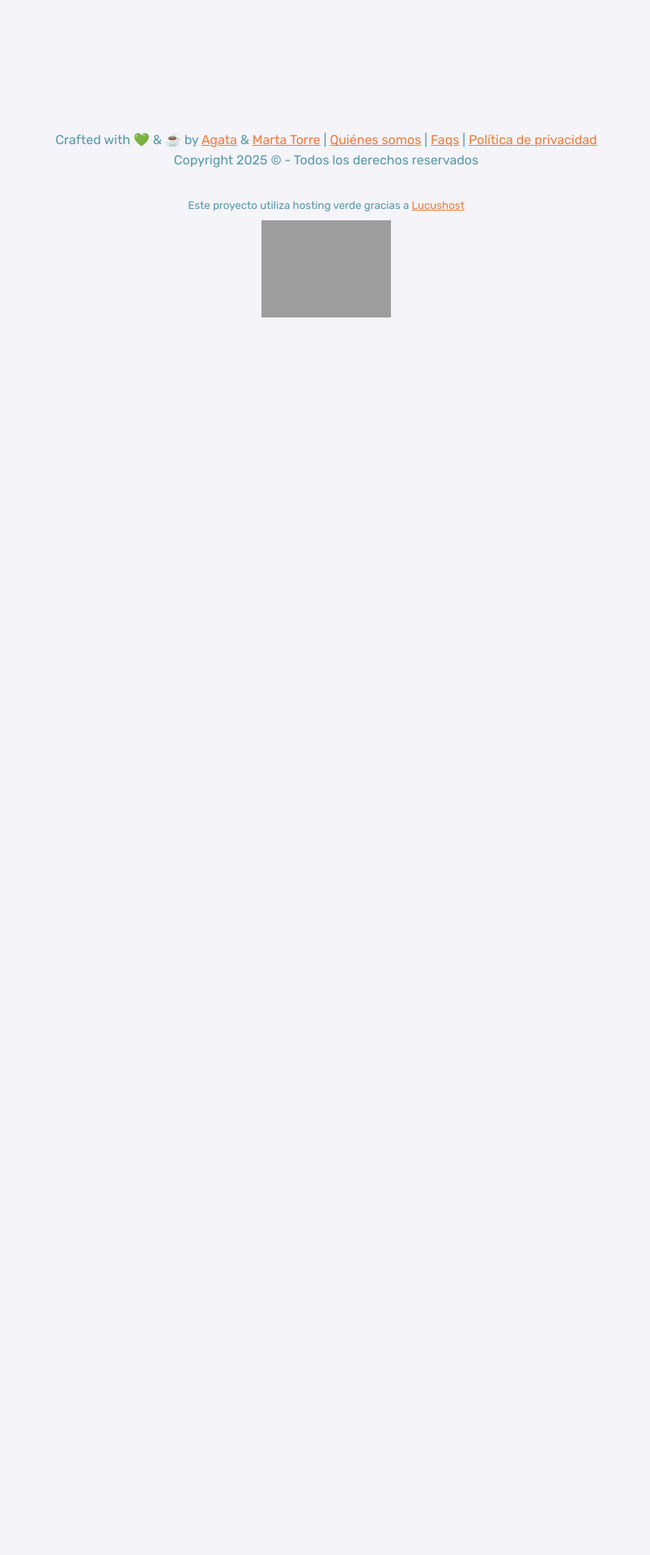
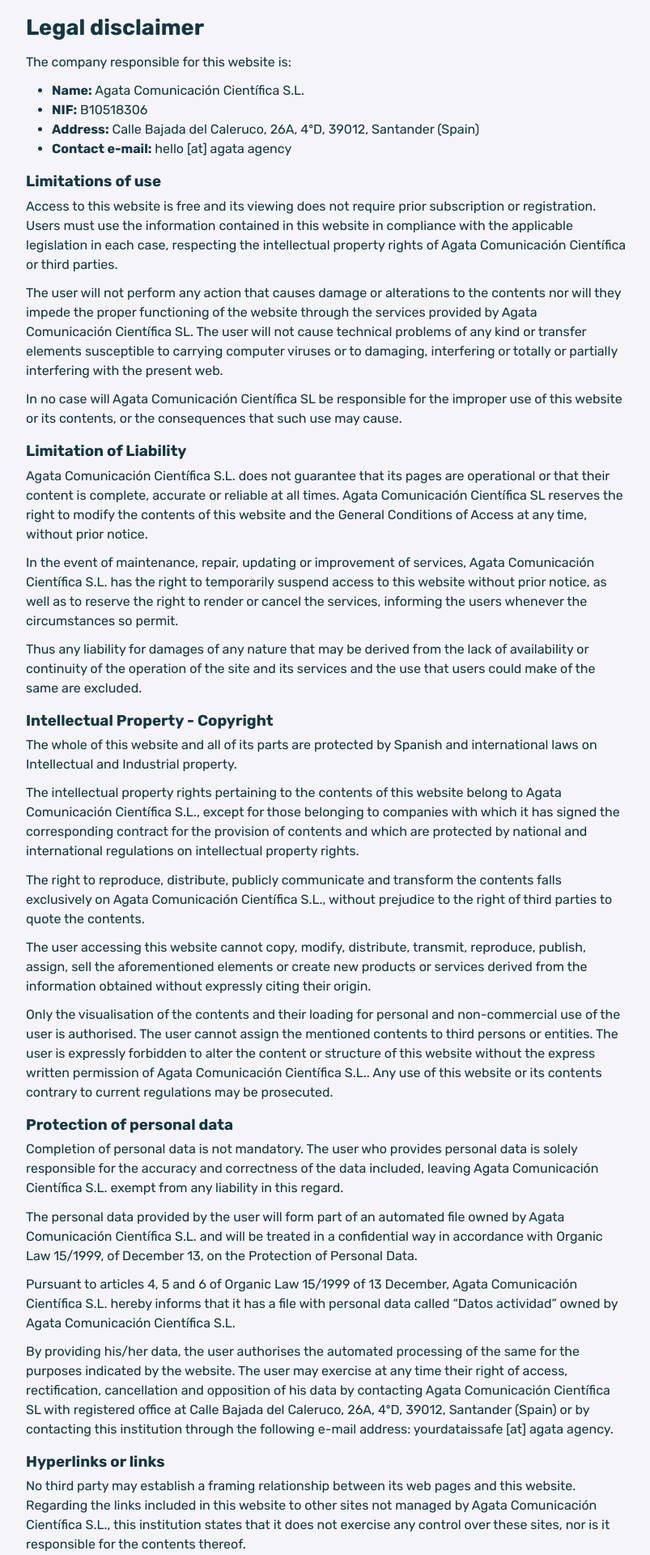
Before and after one commit to martatorredev/ChatPec, a React (Vite) app in the folder frontend/: page /legal_disclaimer in a window 1280 px wide. Shown: the part 340-2260 px from the top of the page at 81% size, without its empty margins (237-1040 px from the left). Before the commit the page ends 800 px from the top, so only its background shows below. Built offline with nearby package versions, Linux system fonts and the light colour scheme; grey boxes are pictures that could not be loaded.

Commit message:
feat: Add Legal Notice page and update Footer links

```diff
--- a/frontend/src/App.jsx
+++ b/frontend/src/App.jsx
@@ -6,6 +6,7 @@
 import Footer from "./components/Footer/Footer";
 import Faqs from "./pages/Faqs/Faqs";
 import PrivacyPolicy from "./pages/PrivacyPolicy/PrivacyPolicy";
+import LegalNotice from "./pages/LegalNotice/LegalNotice";
 
 function App() {
    return (
@@ -17,6 +18,7 @@
                <Route path="/about" element={<About />} />
                <Route path="/faqs" element={<Faqs />} />
                <Route path="/privacy_policy" element={<PrivacyPolicy />} />
+               <Route path="/legal_disclaimer" element={<LegalNotice/>}/>
             </Routes>
             <Footer />
          </BrowserRouter>
--- a/frontend/src/components/Footer/Footer.jsx
+++ b/frontend/src/components/Footer/Footer.jsx
@@ -25,7 +25,7 @@
             <Link to="/faqs" className={styles.link}>
                Faqs
             </Link>{" "}
-            | <Link to="/privacy_policy">Política de privacidad</Link>
+            | <Link to="/privacy_policy">Política de privacidad</Link> | <Link to="/legal_disclaimer">Legal disclaimer</Link>
          </p>
          <p>Copyright {getCurrentYear()} © - Todos los derechos reservados</p>
          <small>
--- a/frontend/src/pages/LegalNotice/LegalNotice.jsx
+++ b/frontend/src/pages/LegalNotice/LegalNotice.jsx
@@ -1,46 +1,127 @@
-import styles from "./About.module.css";
-
+import AboutStyles from "../About/About.module.css";
+import styles from "./LegalNotice.module.css";
 const LegalNotice = () => {
    return (
-      <div className={styles.ct}>
+      <div className={AboutStyles.ct + ` ${styles.ct}`}>
          <section>
-            <h2>Quiénes somos</h2>
-            <p>
-               Desde Agata estábamos preocupados por el impacto medioambiental que tiene la inteligencia artificial (IA) generativa. El tremendo
-               repunte de estas herramientas conlleva unas consecuencias medioambientales que no son muy conocidas, y queríamos poner el foco en
-               ese tema. Por eso contactamos a Marta Torre, nuestra desarrolladora web de confianza, para ponernos a trabajar en un proyecto
-               conjunto para comunicar sobre los problemas de la IA generativa.
-            </p>
-            <br />
-            <p>
-               Para nosotros es importante resaltar el adjetivo &quot;generativas&quot;, puesto que son las IAs más contaminantes. Además,
-               normalmente no cubren ninguna necesidad real de los usuarios, y tienen un coste energético mucho mayor que otras alternativas
-               mejores, como los buscadores. Para saber cuál es el edificio más alto del mundo, pregúntale a DuckDuckGo y no a una IA generativa
-               de texto, que sacarás mejor información y consumirás menos recursos.
-            </p>
-            <br />
-            <p>Detrás de ChatPEC estamos dos equipos:</p>
+            <h2>Legal disclaimer</h2>
+            <p>The company responsible for this website is:</p>
             <ul>
-               <li>Agata Communications, una agencia especializada en comunicación de ciencia e innovación.</li>
                <li>
-                  Marta Torre, una desarrolladora freelance con más de 12 años de experiencia en creación de páginas web, apps móviles y plugins.
+                  <b>Name:</b> Agata Comunicación Científica S.L.
+               </li>
+               <li>
+                  <b>NIF:</b> B10518306
+               </li>
+               <li>
+                  <b>Address:</b> Calle Bajada del Caleruco, 26A, 4ºD, 39012, Santander (Spain)
+               </li>
+               <li>
+                  <b>Contact e-mail:</b> hello [at] agata agency
                </li>
             </ul>
-         </section>
-         <section>
-            <h2>¿Por qué ChatPEC?</h2>
-            <p>
-               Desde Agata estábamos preocupados por el impacto medioambiental que tienen las IAs generativas. El tremendo auge en su uso
-               conlleva impactos medioambientales que no son muy conocidos, y queríamos poner el foco en ese tema.
-            </p>
-            <br />
-            <p>
-               Para nosotros es importante resaltar el adjetivo "generativas", puesto que son las IAs en las que vemos mayor conflicto.
-               Normalmente no cubren necesidades reales de los usuarios, y tienen un coste energético mucho mayor que otras alternativas mejores
-               (pregúntale a DuckDuckGo y no a una IA generativa de texto, que sacarás mejor información y consumirás menos recursos).
-            </p>
-            <br />
-            <p>PEC es Por El Clima, no Por El Culo.</p>
+            <div>
+               <h3>Limitations of use</h3>
+               <p>
+                  Access to this website is free and its viewing does not require prior subscription or registration. Users must use the
+                  information contained in this website in compliance with the applicable legislation in each case, respecting the intellectual
+                  property rights of Agata Comunicación Científica or third parties.
+               </p>
+               <p>
+                  The user will not perform any action that causes damage or alterations to the contents nor will they impede the proper
+                  functioning of the website through the services provided by Agata Comunicación Científica SL. The user will not cause technical
+                  problems of any kind or transfer elements susceptible to carrying computer viruses or to damaging, interfering or totally or
+                  partially interfering with the present web.
+               </p>
+               <p>
+                  In no case will Agata Comunicación Científica SL be responsible for the improper use of this website or its contents, or the
+                  consequences that such use may cause.
+               </p>
+            </div>
+            <div>
+               <h3>Limitation of Liability</h3>
+               <p>
+                  Agata Comunicación Científica S.L. does not guarantee that its pages are operational or that their content is complete,
+                  accurate or reliable at all times. Agata Comunicación Científica SL reserves the right to modify the contents of this website
+                  and the General Conditions of Access at any time, without prior notice.
+               </p>
+               <p>
+                  In the event of maintenance, repair, updating or improvement of services, Agata Comunicación Científica S.L. has the right to
+                  temporarily suspend access to this website without prior notice, as well as to reserve the right to render or cancel the
+                  services, informing the users whenever the circumstances so permit.
+               </p>
+               <p>
+                  Thus any liability for damages of any nature that may be derived from the lack of availability or continuity of the operation
+                  of the site and its services and the use that users could make of the same are excluded.
+               </p>
+            </div>
+            <div>
+               <h3>Intellectual Property - Copyright</h3>
+               <p>
+                  The whole of this website and all of its parts are protected by Spanish and international laws on Intellectual and Industrial
+                  property.
+               </p>
+               <p>
+                  The intellectual property rights pertaining to the contents of this website belong to Agata Comunicación Científica S.L.,
+                  except for those belonging to companies with which it has signed the corresponding contract for the provision of contents and
+                  which are protected by national and international regulations on intellectual property rights.
+               </p>
+               <p>
+                  The right to reproduce, distribute, publicly communicate and transform the contents falls exclusively on Agata Comunicación
+                  Científica S.L., without prejudice to the right of third parties to quote the contents.
+               </p>
+               <p>
+                  The user accessing this website cannot copy, modify, distribute, transmit, reproduce, publish, assign, sell the aforementioned
+                  elements or create new products or services derived from the information obtained without expressly citing their origin.
+               </p>
+               <p>
+                  Only the visualisation of the contents and their loading for personal and non-commercial use of the user is authorised. The
+                  user cannot assign the mentioned contents to third persons or entities. The user is expressly forbidden to alter the content or
+                  structure of this website without the express written permission of Agata Comunicación Científica S.L.. Any use of this website
+                  or its contents contrary to current regulations may be prosecuted.
+               </p>
+            </div>
+            <div>
+               <h3>Protection of personal data</h3>
+               <p>
+                  Completion of personal data is not mandatory. The user who provides personal data is solely responsible for the accuracy and
+                  correctness of the data included, leaving Agata Comunicación Científica S.L. exempt from any liability in this regard.
+               </p>
+               <p>
+                  The personal data provided by the user will form part of an automated file owned by Agata Comunicación Científica S.L. and will
+                  be treated in a confidential way in accordance with Organic Law 15/1999, of December 13, on the Protection of Personal Data.
+               </p>
+               <p>
+                  Pursuant to articles 4, 5 and 6 of Organic Law 15/1999 of 13 December, Agata Comunicación Científica S.L. hereby informs that
+                  it has a file with personal data called “Datos actividad” owned by Agata Comunicación Científica S.L.
+               </p>
+               <p>
+                  By providing his/her data, the user authorises the automated processing of the same for the purposes indicated by the website.
+                  The user may exercise at any time their right of access, rectification, cancellation and opposition of his data by contacting
+                  Agata Comunicación Científica SL with registered office at Calle Bajada del Caleruco, 26A, 4ºD, 39012, Santander (Spain) or by
+                  contacting this institution through the following e-mail address: yourdataissafe [at] agata agency.
+               </p>
+            </div>
+            <div>
+               <h3>Hyperlinks or links</h3>
+               <p>
+                  No third party may establish a framing relationship between its web pages and this website. Regarding the links included in
+                  this website to other sites not managed by Agata Comunicación Científica S.L., this institution states that it does not
+                  exercise any control over these sites, nor is it responsible for the contents thereof.
+               </p>
+               <p>
+                  The links that this website may contain are offered only as informative references, without any type of evaluation of the
+                  contents, owners, services or products offered from them.
+               </p>
+            </div>
+            <div>
+               <h3>Other conditions</h3>
+               <p>
+                  These General Conditions of Use and all relations established between the user and Agata Comunicación Científica S.L. will be
+                  governed by Spanish and European law.
+               </p>
+               <p>The use of the website implies acceptance of the above General Conditions of Use.</p>
+            </div>
          </section>
       </div>
    );
--- /dev/null
+++ b/frontend/src/pages/LegalNotice/LegalNotice.module.css
@@ -0,0 +1,8 @@
+.ct h3 {
+    margin-top: 1rem;
+    margin-bottom: 0.4rem;
+ }
+
+.ct p {
+    margin-bottom: .7rem;
+}
```
